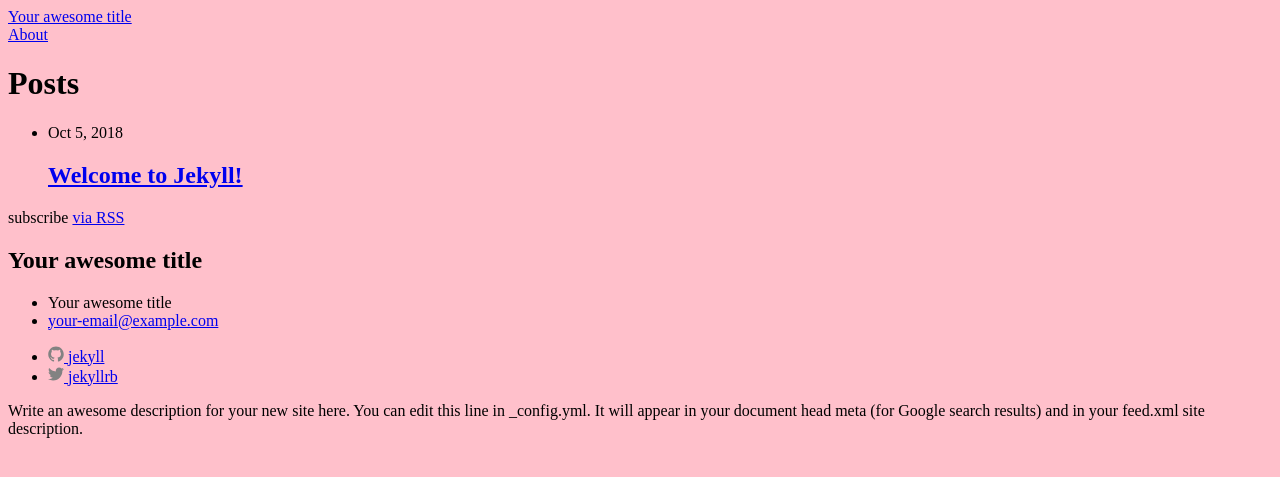
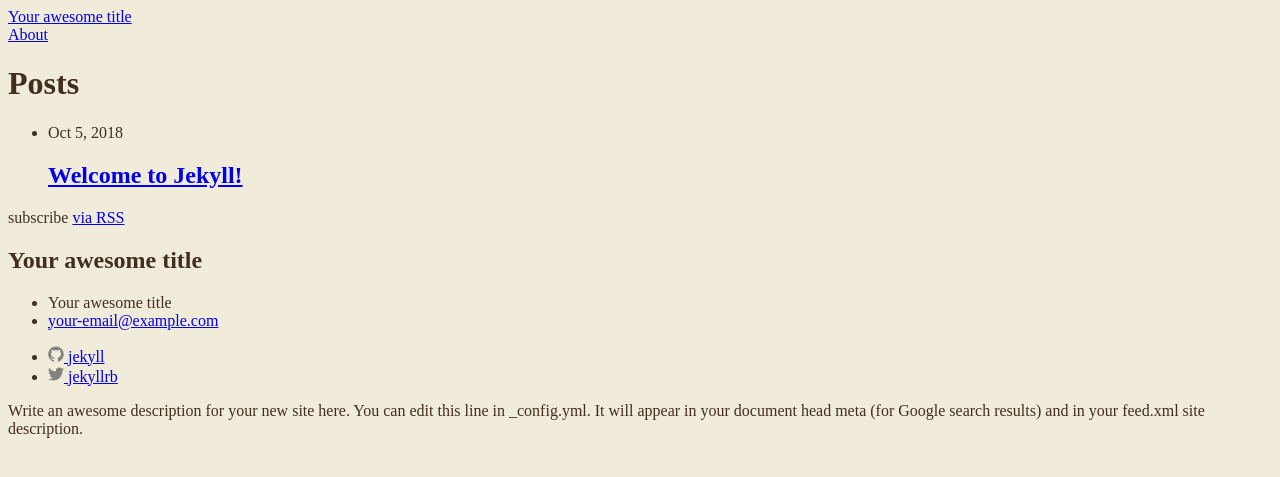
Before and after one commit to vimallen/gridbert, a Jekyll site: the page built from index.md, in a window 1280 px wide. Shown: the top 477 px of the page. Built offline with Jekyll 4.4.1, drawn with Linux system fonts in a browser that asks for light colours.

Commit message:
Fri close

```diff
--- a/assets/main.scss
+++ b/assets/main.scss
@@ -1,6 +1,16 @@
 ---
 ---
 
+html {
+  box-sizing: border-box;
+}
+*,
+*:before,
+*:after {
+  box-sizing: inherit;
+} /* ==Colour variables============= */
+$dark-brown: hsl(32, 39%, 18%);
 body {
-  background-color: pink;
+  background-color: hsl(44, 44%, 90%);
+  color: $dark-brown;
 }
```
